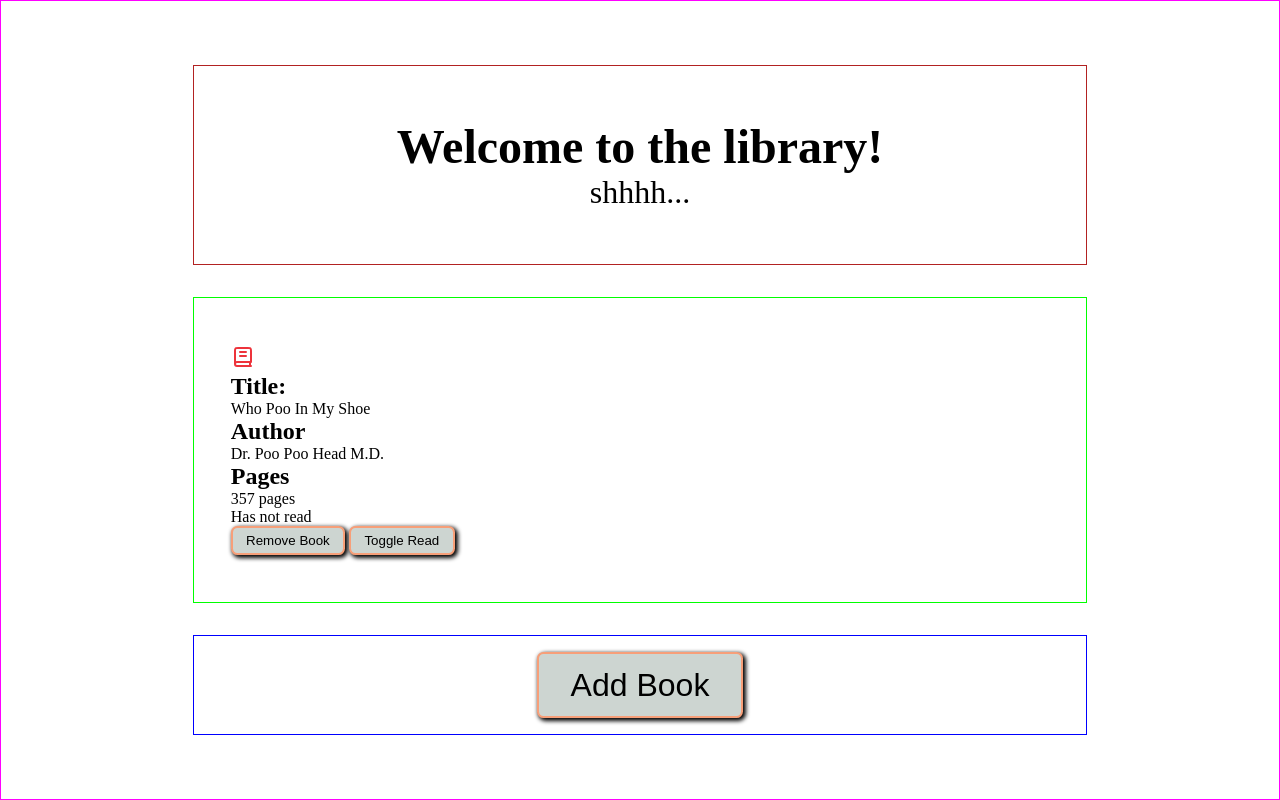
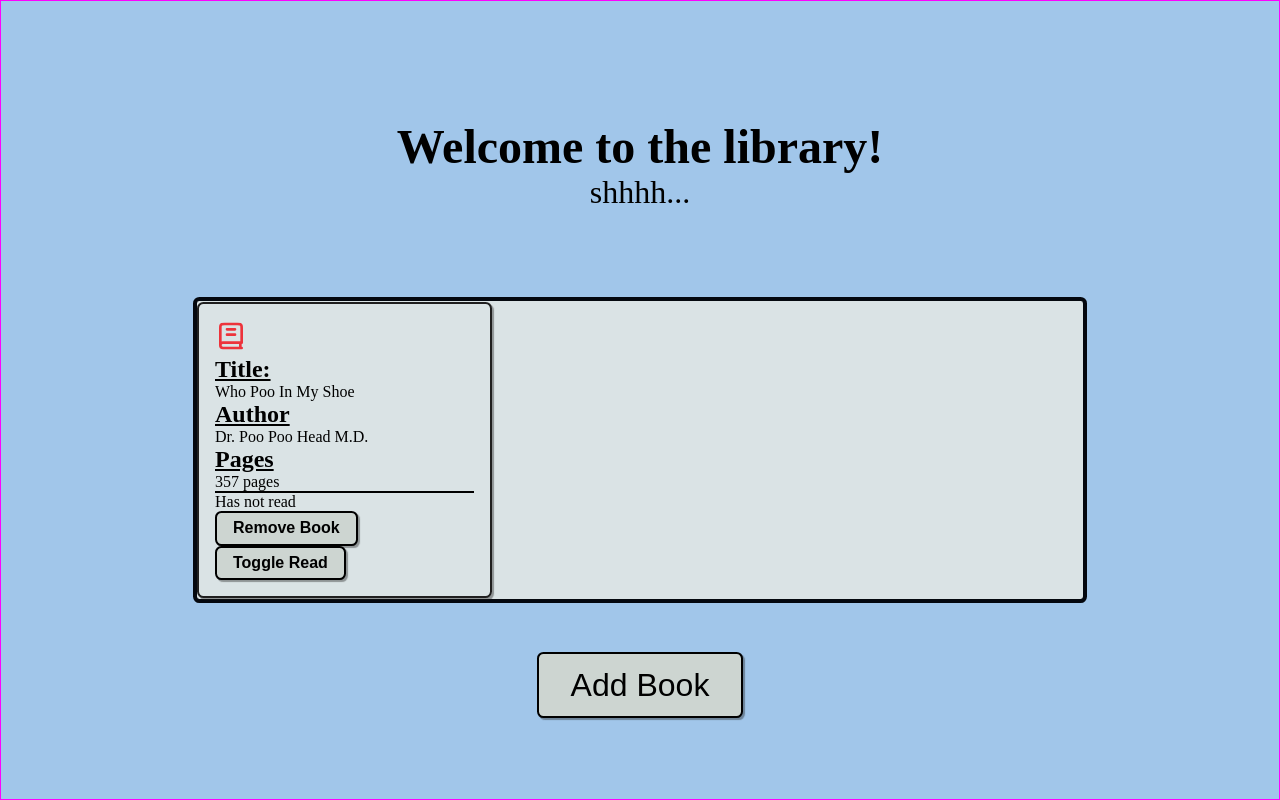
Before and after one commit to Neitodesu/odin-library, a plain HTML site: page index.html in a window 1280 px wide. Drawn offline with Linux system fonts and the light colour scheme.

Commit message:
updated card style

```diff
--- a/css/style.css
+++ b/css/style.css
@@ -10,6 +10,7 @@ html {
 }
 
 .main-container {
+  background-color: #a1c6ea;
   padding: 4rem 12rem;
   border: 1px solid fuchsia;
   height: 100dvh;
@@ -19,7 +20,6 @@ html {
 }
 
 .top-bar {
-  border: 1px solid firebrick;
   display: flex;
   flex-direction: column;
   align-items: center;
@@ -28,7 +28,9 @@ html {
 }
 
 .book-section {
-  border: 1px solid lime;
+  border: 4px solid #04080f;
+  border-radius: 0.4rem;
+  background-color: #dae3e5;
   display: grid;
   grid-template-columns: 1fr 1fr 1fr;
   grid-template-rows: auto;
@@ -36,8 +38,28 @@ html {
   justify-items: center;
 }
 
+.book {
+  border: 2px solid #1f1f1f;
+  border-radius: 0.4rem;
+  box-shadow: 2px 2px 1px #1f1f1f66;
+  padding: 1rem;
+
+  .card-header {
+    text-decoration: underline;
+  }
+
+  button {
+    font-size: 1rem;
+    font-weight: 700;
+  }
+}
+
+.book .card-border {
+  width: 100%;
+  border: 1px solid #000;
+}
+
 .add-book {
-  border: 1px solid blue;
   display: flex;
   align-items: center;
   justify-content: center;
@@ -48,11 +70,11 @@ html {
 }
 
 button {
-  border: 2px solid #f79f79;
+  border: 2px solid #000;
   border-radius: 0.4rem;
   background-color: #cdd5d1;
   padding: 0.4em 1em;
-  box-shadow: 2px 2px 4px 1px #000;
+  box-shadow: 2px 2px 1px #1f1f1f66;
 }
 
 button:hover {
@@ -61,6 +83,7 @@ button:hover {
 }
 
 #modal {
+  background-color: #dae3e5;
   margin: auto;
   width: 50%;
   padding: 2rem;
--- a/index.html
+++ b/index.html
@@ -20,17 +20,18 @@
             src="./icons/book-(1).svg"
             alt="Book cover"
             class="book-img"
-            width="24px"
+            width="32px"
           />
-          <h2 class="card-title-header" id="cardTitleHeader">Title:</h2>
+          <h2 class="card-header">Title:</h2>
           <p class="card-title" id="cardTitle">Who Poo In My Shoe</p>
-          <h2 class="card-author-header" id="cardAuthorHeader">Author</h2>
+          <h2 class="card-header">Author</h2>
           <p class="card-author" id="cardAuthor">Dr. Poo Poo Head M.D.</p>
-          <h2 class="card-pages-header" id="cardPagesHeader">Pages</h2>
+          <h2 class="card-header">Pages</h2>
           <p class="card-pages" id="<cardPages">357 pages</p>
-          <p>Has not read</p>
-          <button class="remove-card" id="removeCard">Remove Book</button>
-          <button class="card-has-read">Toggle Read</button>
+          <div class="card-border"></div>
+          <p id="cardRead">Has not read</p>
+          <button class="remove-card-btn" id="removeCard">Remove Book</button>
+          <button class="card-read">Toggle Read</button>
         </div>
       </section>
       <dialog id="modal">
--- a/js/app.js
+++ b/js/app.js
@@ -57,6 +57,7 @@ const validateForm = () => {
 
   isValid = true;
 };
+
 addBookButton.addEventListener('click', (e) => {
   e.preventDefault();
   const checkRead = true ? hasReadInput.checked : false;
```
